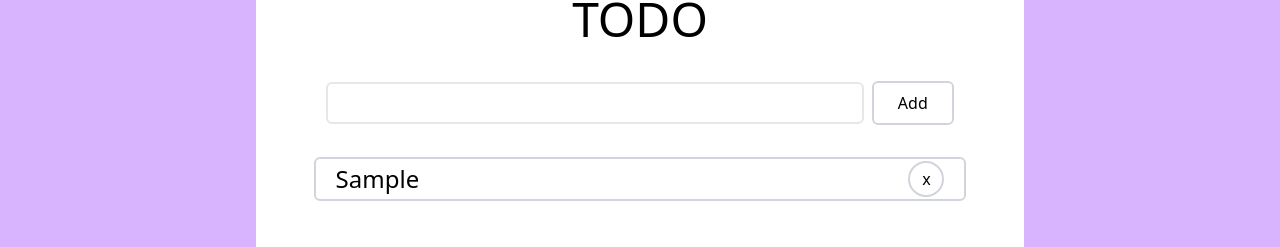
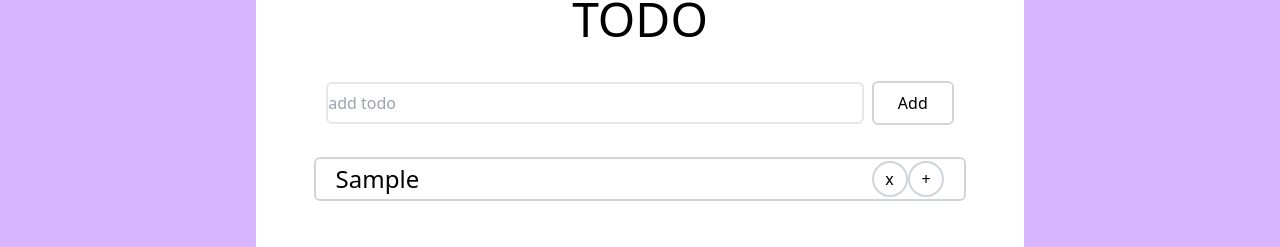
Before and after one commit to patelishika/to_do, a React app: page / in a window 1280 px wide. Both pictures are taken after typing "Sample" into the empty fields and a click on the button "Add". Shown: the part 143-390 px from the top of the page. Built offline with nearby package versions, Linux system fonts and the light colour scheme; the HTML template or start-up script is replaced by a standard one.

Commit message:
edit todo

```diff
--- a/src/App.jsx
+++ b/src/App.jsx
@@ -3,17 +3,27 @@
 const App = () => {
   const [todos, setTodos] = useState([]);
   const [todo, setTodo] = useState('');
+  const [editTodo, setEditTodo] = useState(null);
 
   const inputHandler = (event) => {
     setTodo(event.target.value);
   };
 
   const AddTodo = () => {
-    setTodos([...todos, { id: Date.now(), text: todo }]);
+    if (todo.trim() === '') {
+      alert('please enter the todo');
+      return;
+    }
+
+    if (editTodo) {
+      setTodos(
+        todos.map((t) => (t.id === editTodo ? { ...todos, text: todo } : todos))
+      );
+      setEditTodo(null);
+    } else {
+      setTodos([...todos, { id: Date.now(), text: todo }]);
+    }
     setTodo('');
-    if (todo == '') {
-      alert('please enter the todo');
-    }
   };
 
   const deleteTodo = (t) => {
@@ -24,6 +34,11 @@
         }
       })
     );
+  };
+
+  const editHandler = (t) => {
+    setTodo(t.text);
+    setEditTodo(t.id);
   };
 
   return (
@@ -38,12 +53,13 @@
               type='text'
               value={todo}
               className='flex border-2 h-[50%] w-[70%] rounded-md '
+              placeholder='add todo'
               onChange={inputHandler}
             />
             <button
               className='border-2 py-2 px-6 rounded-md border-gray-300 ml-2'
               onClick={AddTodo}>
-              Add
+              {editTodo ? 'Update' : 'Add'}
             </button>
           </div>
           <div className='flex h-[70%] w-[100%]  flex-col justify-start items-center'>
@@ -53,13 +69,20 @@
                   key={t.id}
                   className=' p-5 mt-3 flex h-[10%] w-[85%] border-2 border-gray-300 rounded-md justify-between items-center'>
                   <h1 className='text-2xl'>{t.text}</h1>
-                  <div className='flex h-[85%] w-[15%] justify-end items-center '>
+                  <div className='flex h-[85%] w-[12%] justify-around items-center '>
                     <button
                       className='flex border-2 border-gray-300 h-5 w-5 p-4 text-center rounded-full justify-center items-center'
                       onClick={() => {
                         deleteTodo(t);
                       }}>
                       x
+                    </button>
+                    <button
+                      className='flex border-2 border-gray-300 h-5 w-5 p-4 text-center rounded-full justify-center items-center'
+                      onClick={() => {
+                        editHandler(t);
+                      }}>
+                      +
                     </button>
                   </div>
                 </div>
```
